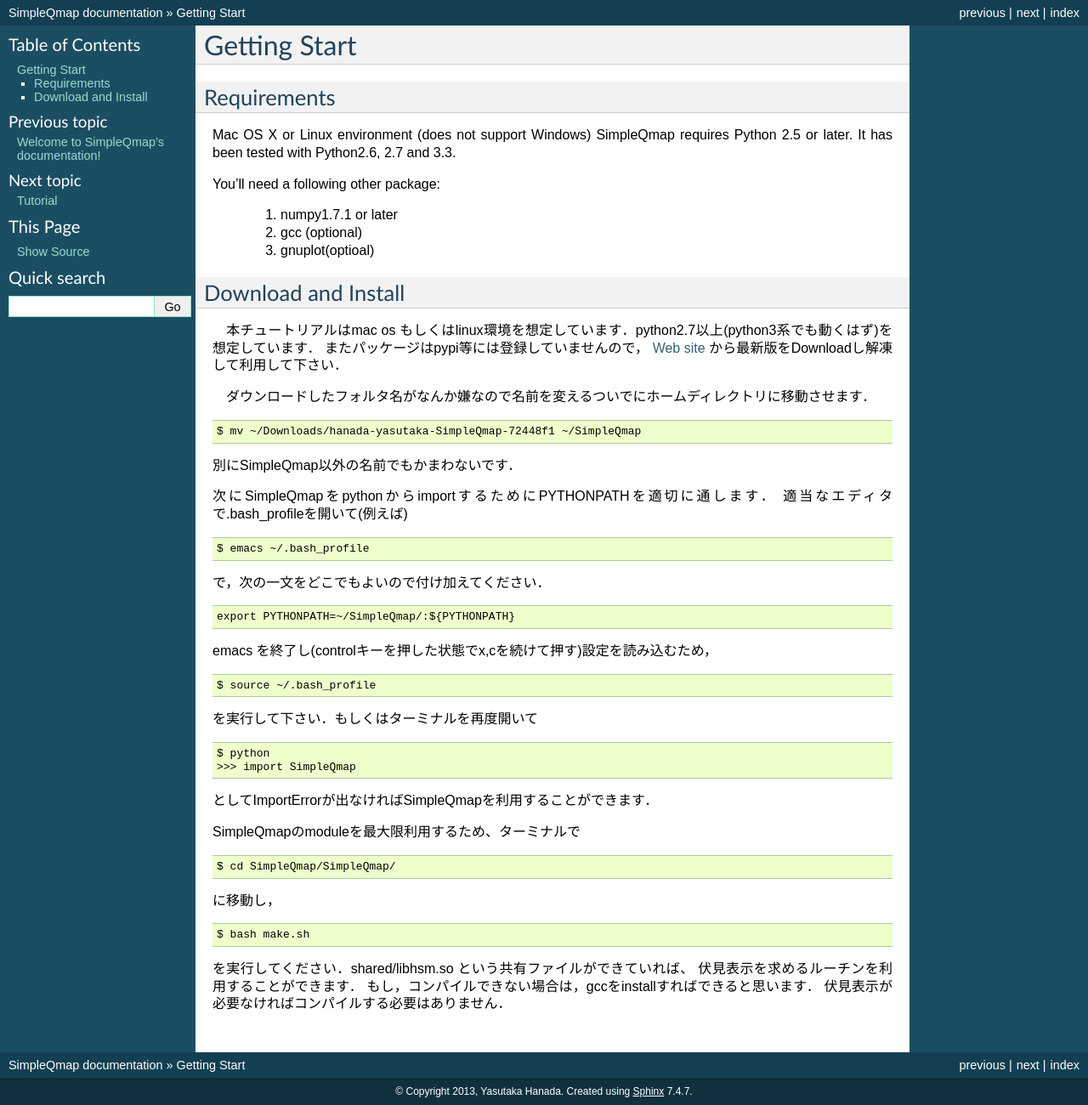
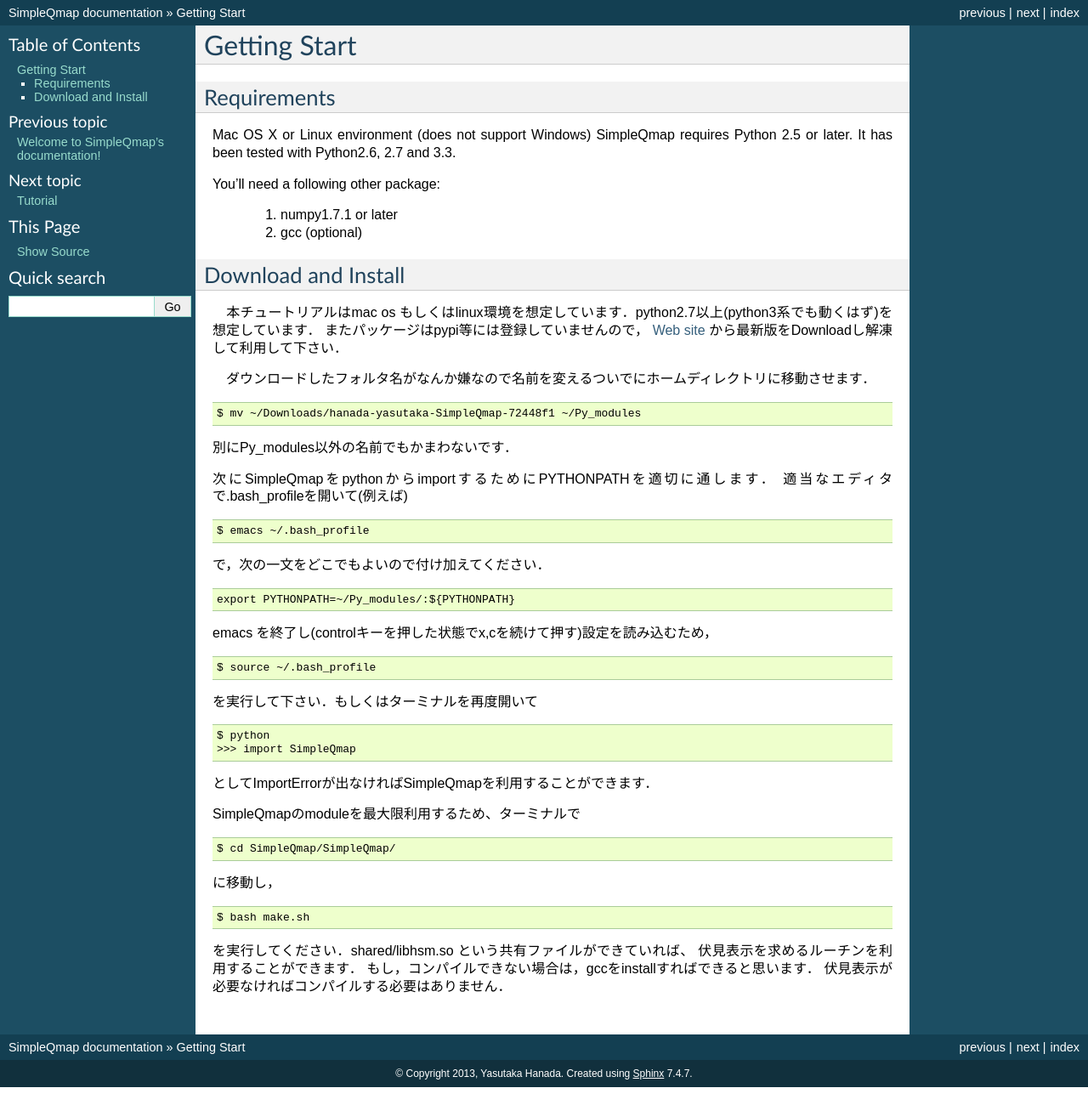
Before and after one commit to hanada-yasutaka/SimpleQmap, a Sphinx documentation site: the page built from docs/require.rst, in a window 1280 px wide. Shown: the whole page at 85% size. Built offline with Sphinx 7.4.7, drawn with Linux system fonts in a browser that asks for light colours; after the commit the page ends 1279 px from its top, so only the background shows below that.

Commit message:
modified

```diff
--- a/docs/require.rst
+++ b/docs/require.rst
@@ -12,7 +12,6 @@
 
     1. numpy1.7.1 or later
     2. gcc (optional)
-    3. gnuplot(optioal)
 
 
 Download and Install
@@ -28,9 +27,9 @@
 
 .. code-block:: none
 
-    $ mv ~/Downloads/hanada-yasutaka-SimpleQmap-72448f1 ~/SimpleQmap
+    $ mv ~/Downloads/hanada-yasutaka-SimpleQmap-72448f1 ~/Py_modules
 
-別にSimpleQmap以外の名前でもかまわないです．
+別にPy_modules以外の名前でもかまわないです．
 
 次にSimpleQmapをpythonからimportするためにPYTHONPATHを適切に通します．
 適当なエディタで.bash_profileを開いて(例えば)
@@ -43,7 +42,7 @@
 
 .. code-block:: none
 
-    export PYTHONPATH=~/SimpleQmap/:${PYTHONPATH}
+    export PYTHONPATH=~/Py_modules/:${PYTHONPATH}
 
 emacs を終了し(controlキーを押した状態でx,cを続けて押す)設定を読み込むため，
 
--- a/docs/samples/cmap.py
+++ b/docs/samples/cmap.py
@@ -3,9 +3,9 @@
 import matplotlib.pyplot as plt
 
 def evolv(q,p, Map):
-	pp = p - Map.func0(q)
-	qq = q - Map.func1(pp)
-	return qq, pp
+    pp = p - Map.func0(q)
+    qq = q + Map.func1(pp)
+    return qq, pp
 
 k=1.0
 Map = S.StandardMap(k)
@@ -14,15 +14,15 @@
 q = np.random.random(sample)
 p = np.random.random(sample)
 for x in zip(q,p):
-	q, p = x[0],x[1]
-	traj = [np.array([]),np.array([])]
-	for i in range(iter):
-		q,p = evolv(q,p,Map)
-		q = q - np.floor(q)
-		p = p - np.floor(p)
-		for j, x in enumerate([q,p]):
-			traj[j] = np.append(traj[j], x)
-	plt.plot(traj[0],traj[1], '.',markersize=3)
+    q, p = x[0],x[1]
+    traj = [np.array([]),np.array([])]
+    for i in range(iter):
+        q,p = evolv(q,p,Map)
+        q = q - np.floor(q)
+        p = p - np.floor(p)
+        for j, x in enumerate([q,p]):
+            traj[j] = np.append(traj[j], x)
+    plt.plot(traj[0],traj[1], '.',markersize=3)
 plt.xlabel('q',fontsize=22)
 plt.ylabel('p',fontsize=22)
 plt.savefig("std.png")
```
Also changed, not shown: docs/tutorial.rst (+7 -0 lines), docs/eigen_values.png (deleted), docs/samples/std.png.
